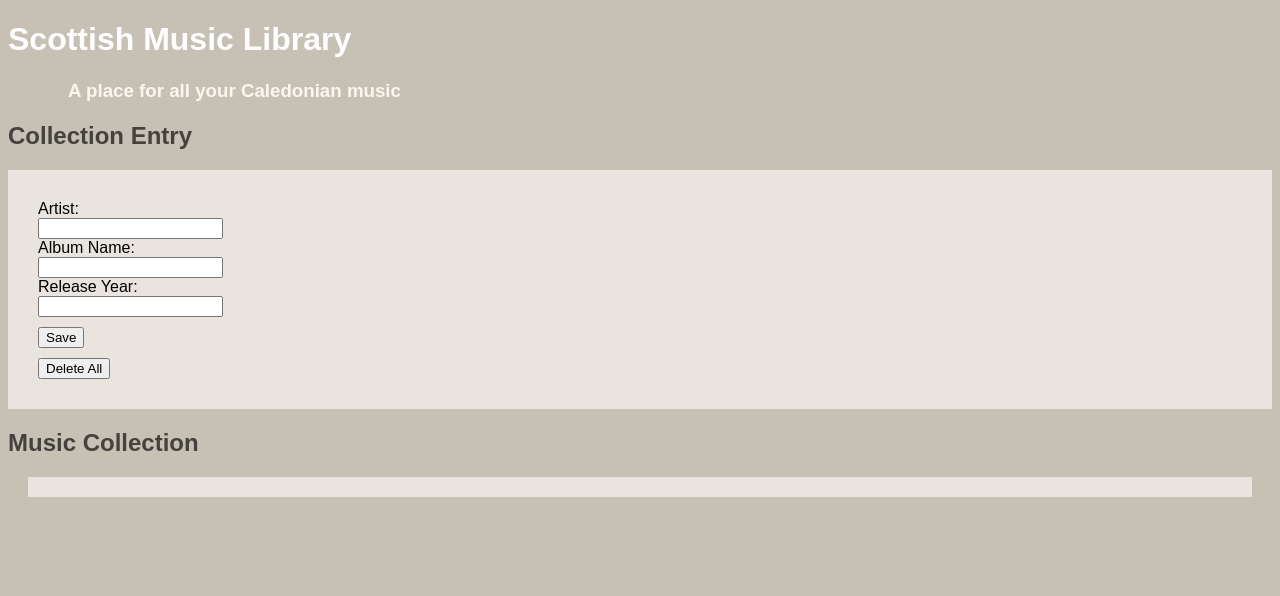
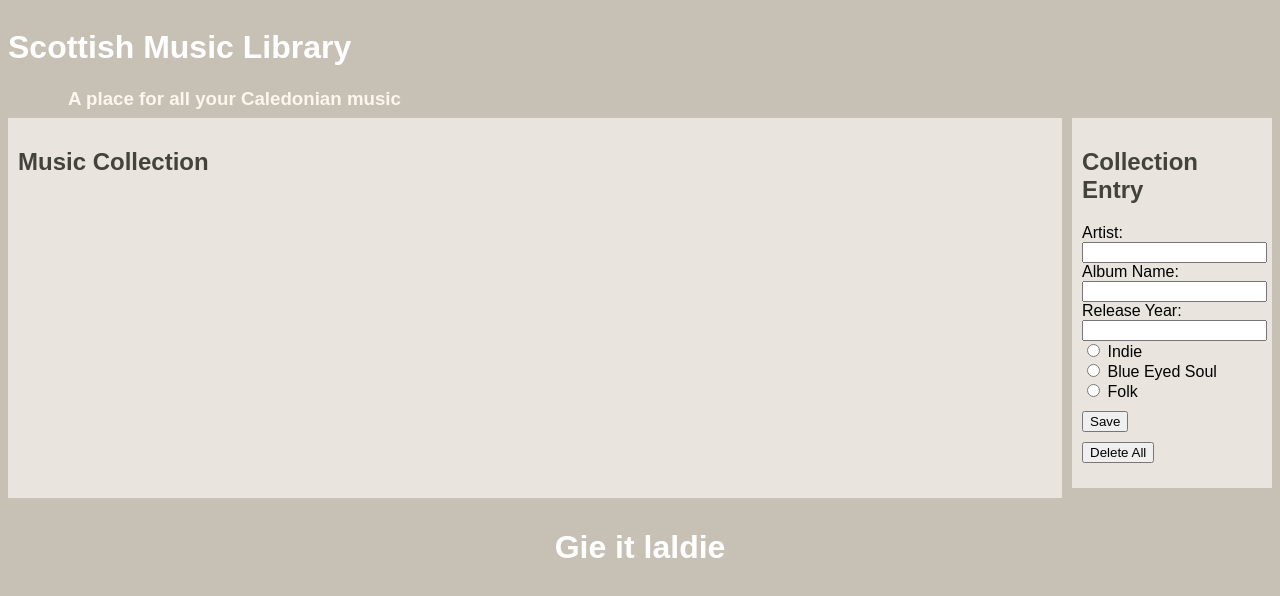
Before and after one commit to kathleenedie/week_6_weekend_homework, a plain HTML site: page index.html in a window 1280 px wide. Drawn offline with Linux system fonts and the light colour scheme.

Commit message:
radio buttons added and some more css tidying

```diff
--- a/css/main.css
+++ b/css/main.css
@@ -1,10 +1,16 @@
 body {
     font-family: Arial, Helvetica, sans-serif;
     background-color: rgb(199, 192, 181);
+    display: grid;
+    grid-template-columns: 1fr 1fr 200px;
+    grid-template-rows: 100px 370px 1fr 50px;
+    gap: 10px;
 }
 
 header {
     color: white;
+    grid-column-start: 1;
+    grid-column-end: 4;
 }
 
 h2 {
@@ -20,19 +26,46 @@ h4 {
     color: rgb(68, 59, 45);
 }
 
+h5 {
+    font-style: italic;
+}
+
 .form-set {
     background-color: rgb(233, 229, 222);
-    padding: 30px;
+    padding: 10px;
+
 }
 
 #submit-button, #delete-all {
     margin: 10px 10px 0px 0px;
 }
 
-#music-list {
+#collection-display {
     color: rgb(68, 59, 45);
     background-color: rgb(233, 229, 222);
     list-style-type: none;
-    margin: 20px;
     padding: 10px;
+    grid-row-start: 2;
+    grid-row-end: 4;
+    grid-column-start: 1;
+    grid-column-end: 3;
 }
+
+#music-list {
+    display: flex;
+    list-style-type: none;
+    text-align: center;
+}
+
+ul > li {
+    padding: 5px 5px 5px 5px;
+    border: rgb(39, 39, 37);
+    border-width: 3px;
+}
+
+footer {
+    color: white;
+    grid-column-start: 1;
+    grid-column-end: 4;
+    text-align: center;
+}
--- a/index.html
+++ b/index.html
@@ -14,9 +14,8 @@
        <h3>A place for all your Caledonian music</h3>
     </header>
 
-   <h2>Collection Entry</h2>
-
    <div class="form-set">
+    <h2>Collection Entry</h2>
    <form id="input-form">
     <label for="artist">Artist:</label><br>
     <input type="text" id="artist" name="artist"><br>
@@ -24,6 +23,13 @@
     <input type="text" id="album" name="album"><br>
     <label for="year">Release Year:</label><br>
     <input type="number" id="year" name="year"><br>
+
+    <input type="radio" id="indie" name="genre" value="Indie">
+    <label for="indie">Indie</label><br>
+    <input type="radio" id="blue-eye-soul" name="genre" value="Blue Eyed Soul">
+    <label for="blue-eye-soul">Blue Eyed Soul</label><br>
+    <input type="radio" id="folk" name="genre" value="Folk">
+    <label for="folk">Folk</label><br>
 
     <input id="submit-button" type="submit" value="Save"/>
 
@@ -33,7 +39,13 @@
 
   </div>
 
+  <div id='collection-display'>
+
    <h2>Music Collection</h2>
    <ul id="music-list"></ul>
+
+  </div>
+  <footer>
+      <h1>Gie it laldie</h1></footer>
 </body>
 </html>
--- a/js/app.js
+++ b/js/app.js
@@ -12,7 +12,7 @@ document.addEventListener('DOMContentLoaded', () => {
 const handleFormSubmit = function(event){
     event.preventDefault();
 
-    console.log(event.target.year.value);
+    console.log(event.target.genre.value);
 
     const newListItem = createListItem(event.target);
     const musicList = document.querySelector('#music-list');
@@ -33,9 +33,15 @@ const createListItem = function (form) {
     album.textContent = form.album.value;
     newListItem.appendChild(album);
 
-    const year= document.createElement('p');
+    const year = document.createElement('p');
     year.textContent = form.year.value;
     newListItem.appendChild(year);
+
+    const genre = document.createElement('h5');
+    genre.textContent = form.genre.value;
+        // for(i = 0; i < genre.length; i++) {
+        //     if (genre[i].checked)
+    newListItem.appendChild(genre);
 
     return newListItem;
 }
```
